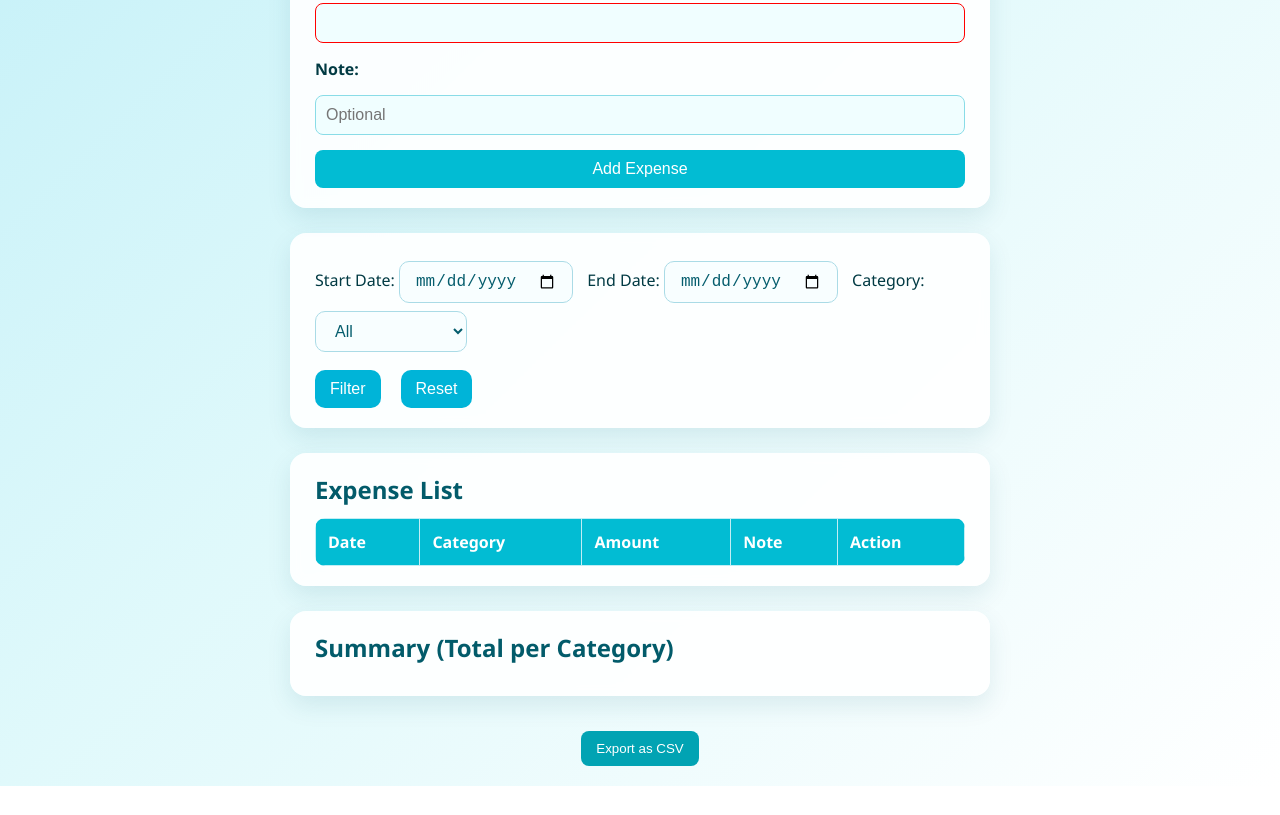
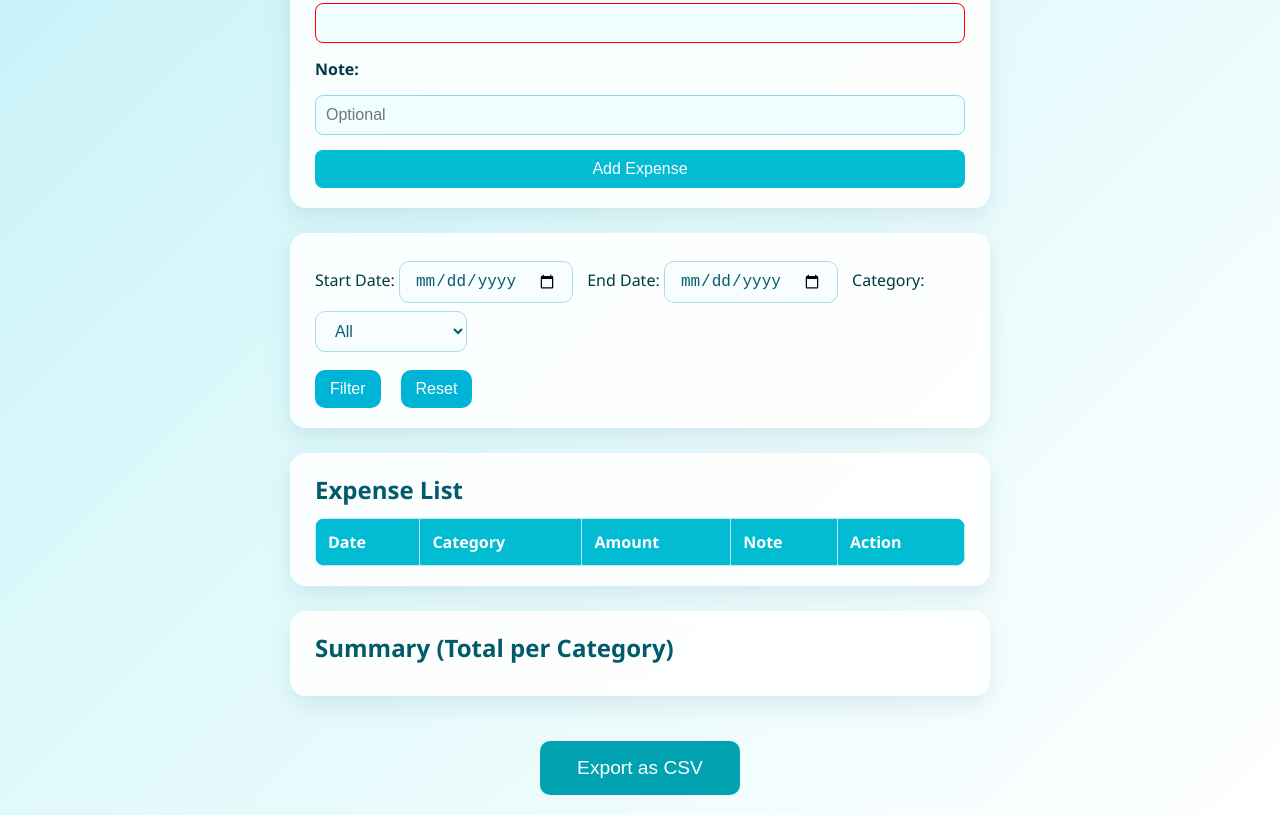
Before and after one commit to Harshsanjaybhaipatel/Expense-tracker, a plain HTML site: page index.html in a window 1280 px wide. Shown: the part 467-1282 px from the top of the page. Before the commit the page ends 1253 px from the top, so only its background shows below. Drawn offline with Linux system fonts and the light colour scheme.

Commit message:
Update style.css

```diff
--- a/style.css
+++ b/style.css
@@ -249,11 +249,14 @@ input:invalid:focus {
 #export-btn {
   background-color: #01a3b3;
   color: white;
-  padding: 10px 15px;
+  padding: 16px 28px;
+  font-size: 1.2rem;
   border: none;
-  border-radius: 8px;
+  border-radius: 10px;
   cursor: pointer;
-  margin-top: 10px;
+  margin-top: 20px;
+  min-width: 200px;
+  transition: background-color 0.3s ease;
 }
 
 #export-btn:hover {
```
